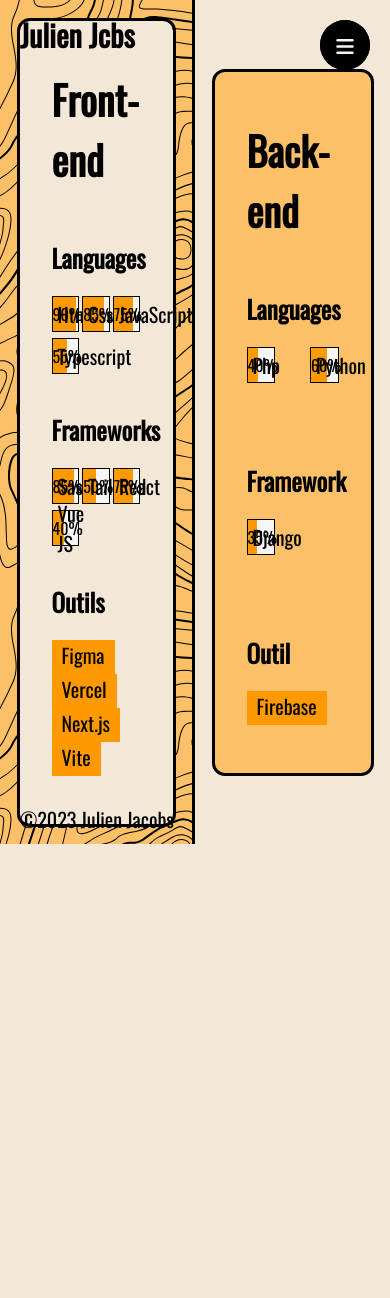
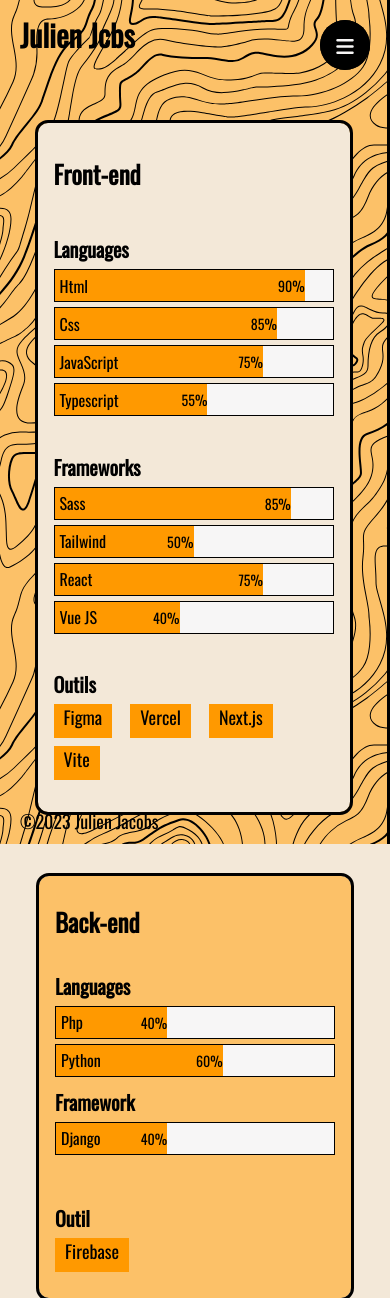
Before and after one commit to Tswide/portfolio, a PHP site: page /pages/competences.php in a window 390 px wide. Before the commit the page ends 844 px from the top, so only its background shows below. Run offline with PHP 8.4, Linux system fonts and the light colour scheme; some libraries are stand-ins or nearby versions.

Commit message:
Responsive Acc & Competences

```diff
--- a/css/button_custom.css
+++ b/css/button_custom.css
@@ -204,3 +204,14 @@
     0%   { width : 0 ; }
     100% { width : 124px ; }
 }
+
+
+@media only screen and (max-width : 428px) {
+    .button_custom__text {
+        font-size: var(--paragraphe-size-mb) - 2px;
+    }
+
+    .button_custom {
+        margin-right: 5px;
+    }
+}
--- a/css/competences.css
+++ b/css/competences.css
@@ -1,14 +1,13 @@
 #competences {
     display: flex;
     align-items: center;
+    flex-direction: row;
 }
 
 .left_column_competences {
     background-color: var(--second-color);
     background-image: url(../assets/topography.svg);
-    position:absolute;
-    left: 0;
-    top: 0;
+
     height: 100%;
     width: 50vw;
     display: flex;
@@ -106,15 +105,12 @@
 
 .php {width: 40%;}
 .python {width: 60%;}
-.django {width: 35%;}
+.django {width: 40%;}
 
 /*
  */
 
 .right_column_competences {
-    position:absolute;
-    right: 0;
-    top: 0;
     height: 100%;
     width: 50vw;
     display: flex;
@@ -122,3 +118,117 @@
     justify-content: center;
     padding: 0 5vw;
 }
+
+
+/* MediaQuery */
+
+@media only screen and (max-width : 1280px) {
+    .contenue_des_competences_skills {
+        padding: 1rem 1rem;
+    }
+
+    .container {
+        width: 49%;
+    }
+}
+
+@media only screen and (max-width : 834px) {
+    #competences {
+        display: flex;
+        flex-direction: column;
+    }
+
+
+    .left_column_competences {
+        width: 100vw;
+        display: flex;
+        align-items: center;
+    }
+
+    .right_column_competences {
+        width: 100vw;
+        display: flex;
+        align-items: center;
+    }
+
+    #contenue_des_competences_left {
+        margin: 7vh 0 2rem 0;
+        height: 44vh;
+        width: 80vw;
+    }
+
+    #contenue_des_competences_right {
+        width: 80vw;
+        height: 36vh;
+    }
+
+    .category_competences {
+        margin-bottom: 0;
+    }
+
+    .contenue_des_competences_skills {
+        display: flex;
+        flex-direction: column;
+        justify-content: space-around;
+    }
+
+    .contenue {
+        height: 60px;
+    }
+
+    .titre_fonction_competence {
+        margin-bottom: 0;
+    }
+}
+
+@media only screen and (max-width : 428px) {
+    .left_column_competences {
+        padding-top: 4rem;
+        margin-bottom: 2rem;
+    }
+
+    #contenue_des_competences_left {
+        height: 90vh;
+        width: 80vw;
+    }
+
+    #contenue_des_competences_right {
+        height: 50vh;
+        width: 80vw;
+    }
+
+    .frontCompetence {
+        margin-bottom: 90px;
+    }
+
+    .container {
+        width: 100%;
+    }
+
+    .contenue_outils{
+        gap: 0.5rem;
+    }
+
+    .titre_fonction_competence {
+        font-size: var(--second-title-font-size-mb);
+        margin-bottom: 10px;
+    }
+
+    .titre_competence {
+         font-size: 20px;
+         margin-bottom: 5px;
+    }
+
+    .competences_skill {
+        font-size: 16px;
+    }
+
+    .skills {
+        font-size: 14px;
+    }
+
+    .container {
+        margin-bottom: 5px;
+        height: 33px;
+    }
+}
--- a/css/portfolio.css
+++ b/css/portfolio.css
@@ -48,7 +48,7 @@
 
 .front,
 .back {
-  outline: 3px solid black;
+  border: 3px solid black;
   display: block;
   width: inherit;
   background-size: cover!important;
--- a/data/projects.json
+++ b/data/projects.json
@@ -5,5 +5,19 @@
         "description":"Pour ce site le prof nous a demander d'utiliser jquery, php et faire une connexion json entre ces techno",
         "url_photo":"\/portfolio\/assets\/cars.png",
         "url_site":"google.com"
+    },
+    {
+        "id":2,
+        "titre":"SportMotor",
+        "description":"Pour ce site le prof nous a demander d'utiliser jquery, php et faire une connexion json entre ces techno",
+        "url_photo":"\/portfolio\/assets\/cars.png",
+        "url_site":"google.com"
+    },
+    {
+        "id":3,
+        "titre":"SportMotor",
+        "description":"Pour ce site le prof nous a demander d'utiliser jquery, php et faire une connexion json entre ces techno",
+        "url_photo":"\/portfolio\/assets\/cars.png",
+        "url_site":"google.com"
     }
 ]
--- a/includes/header.php
+++ b/includes/header.php
@@ -21,6 +21,8 @@
     <link href="https://fonts.googleapis.com/css2?family=Lato&display=swap" rel="stylesheet">
     <script src="https://kit.fontawesome.com/a076d05399.js"></script>
 
+    <script src="https://www.google.com/recaptcha/api.js?render=6Le8euUlAAAAAM2rtzDXU2W8vNJ5y5xJo7UlqdNF"></script>
+
   <link rel="stylesheet" href="https://unicons.iconscout.com/release/v4.0.8/css/line.css">
 </head>
 <body>
--- a/pages/competences.php
+++ b/pages/competences.php
@@ -4,7 +4,7 @@
     <div class="left_column_competences">
         <div class="contenue_des_competences_skills" id="contenue_des_competences_left">
             <h2 class="titre_fonction_competence">Front-end</h2>
-            <div id="basique" class="category_competences">
+            <div id="basique" class="category_competences frontCompetence">
                 <h3 class="titre_competence">Languages</h3>
                 <div class="contenue">
                     <div class="container">
@@ -25,7 +25,7 @@
                     </div>
                 </div>
             </div>
-            <div id="framework" class="category_competences">
+            <div id="framework" class="category_competences frontCompetence">
                 <h3 class="titre_competence">Frameworks</h3>
                 <div class="contenue">
                     <div class="container">
@@ -78,7 +78,7 @@
                 <div class="contenue">
                     <div class="container">
                         <p class="competences_skill">Django</p>
-                        <div class="skills django">35%</div>
+                        <div class="skills django">40%</div>
                     </div>
                 </div>
             </div>
--- a/pages/portfolio.php
+++ b/pages/portfolio.php
@@ -1,9 +1,11 @@
 <?php include_once __DIR__ . '/../includes/header.php'; ?>
 
 <section id="portfolio">
+  <i class="uil uil-angle-left-b prev"></i>
   <div id="projects">
 
   </div>
+  <i class="uil uil-angle-right-b next"></i>
 </section>
 
 <?php include_once __DIR__ . '/../includes/footer.php'; ?>
--- a/script/script.js
+++ b/script/script.js
@@ -37,7 +37,7 @@ fetch("/portfolio/data/projects.json", {
     const projectsList = document.createElement("div");
     projectsList.className = "contenue_projects";
 
-    data.forEach(project => {
+    data.forEach((project, i) => {
         const flip = document.createElement("div");
         flip.className = "flip";
         flip.setAttribute("data-id", project.id);
--- a/style.css
+++ b/style.css
@@ -11,6 +11,10 @@
     --title-font-size: 60px;
     --second-title-font-size: 40px;
     --paragraphe-size: 20px;
+
+    --title-font-size-mb: 30px;
+    --second-title-font-size-mb: 25px;
+    --paragraphe-size-mb: 18px;
 
     /* Font-weight */
     --title-font-weight: 700;
@@ -64,3 +68,17 @@ a {
     color: var(--paragraphe-color);
     text-decoration: none;
 }
+
+@media only screen and (max-width : 428px) {
+    h2 {
+        font-size: var(--second-title-font-size-mb);
+    }
+
+    li, a, p, h3 {
+        font-size: var(--paragraphe-size-mb);
+    }
+
+    p {
+        font-size: var(--paragraphe-size-mb);
+    }
+}
```
Also changed, not shown: css/accueil.css (+93 -0 lines), function/form.php (added, +32 -0 lines), pages/contact.php (+17 -1 lines), assets/img_projects/project_1.png (deleted), assets/img_projects/project_2.png (deleted), includes/footer.php (line endings or trailing spaces).
